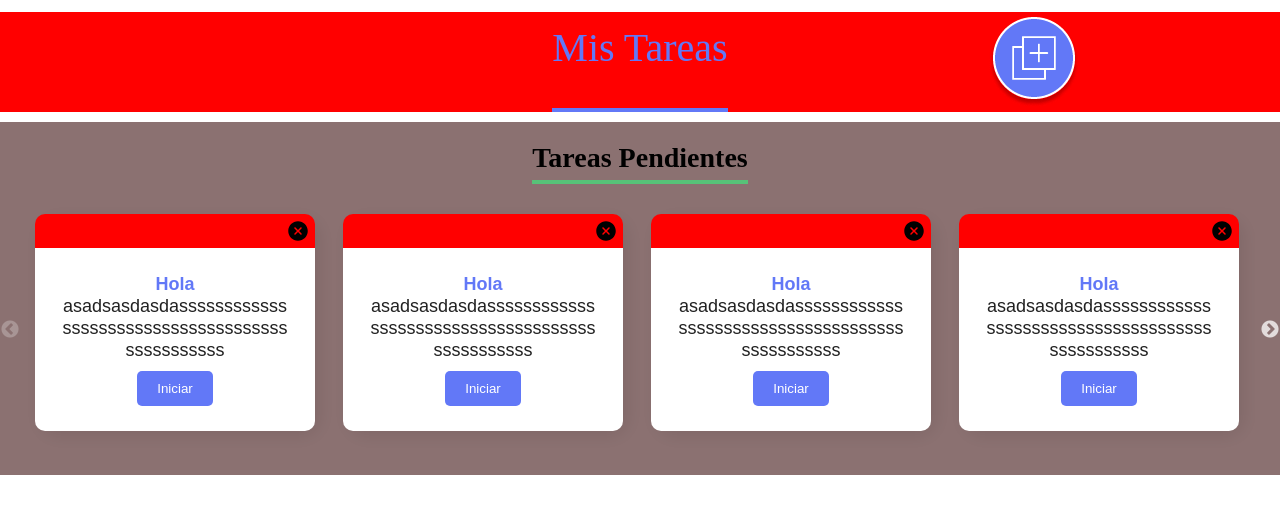
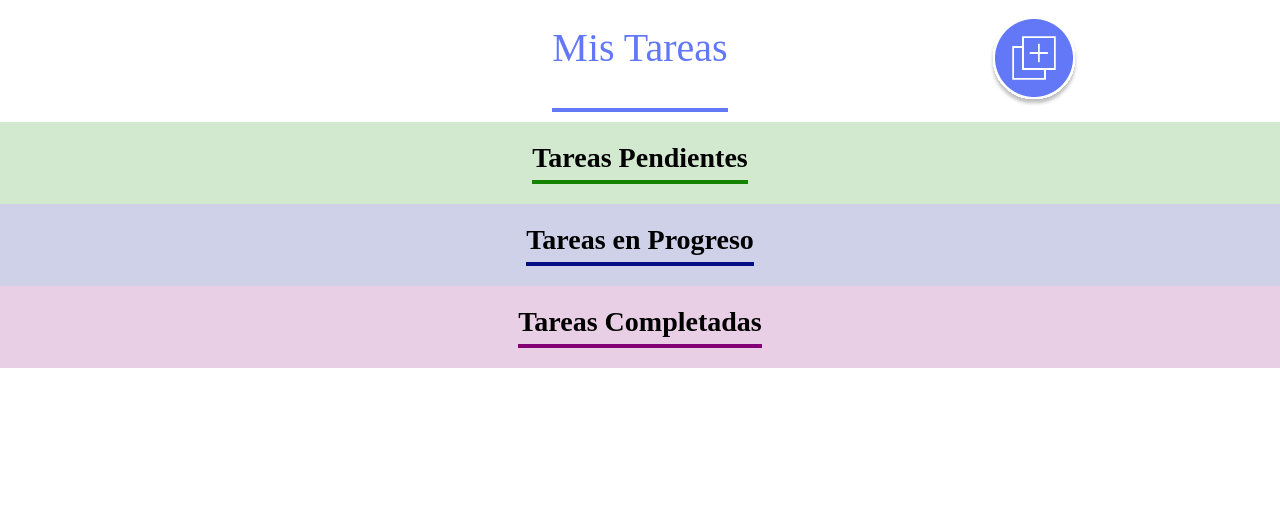
Before and after one commit to SergioR-02/laboratorio2, a React (Vite) app in the folder lab_2/: page / in a window 1280 px wide. Shown: the top 514 px of the page. Built offline with nearby package versions, Linux system fonts and the light colour scheme.

Commit message:
Desing List Task

```diff
--- a/lab_2/src/App.tsx
+++ b/lab_2/src/App.tsx
@@ -5,13 +5,12 @@ import {taskManager} from './Estructuras/gestor'
 import {Task} from './Estructuras/tareas'
 import {TipeTask} from './components/tipeTasks/TipeTask'
 
-
-
 function App() {
   const [add, setAdd] = useState(false)
   const [list, setList] = useState<Task[]>([])
+  const [progress, setProgress] = useState<Task[]>([])
+  const [completed, setCompleted] = useState<Task[]>([])
   const [crear, setCrear] = useState<string>('');
-
 
   const handleChange = () => {
     setAdd(!add)
@@ -23,24 +22,32 @@ function App() {
     setCrear(new Date().toISOString());
   }, []);
 
+  const handleStartTask = useCallback((task: Task): void => {
+    taskManager.startTask(task);
+    setCrear(new Date().toISOString());
+  },[]);
 
+  const handleCompleteTask = useCallback((): void => {
+    taskManager.completeTask();
+    setCrear(new Date().toISOString());
+  },[]);
 
   useEffect(() => {
     setList(taskManager.pendingTasks.toArray())
-
+    setProgress(taskManager.inProgressTasks.toArray())
+    setCompleted(taskManager.completedTasks.toArray())
     console.log(list)
+    console.log(progress)
+    console.log(completed)
   },[crear])
 
   return (
     <>
       <AddForm handleChange={handleChange} />
       {add && <Form handleCrteateTask={handleCrteateTask} />}
-      <div>
-        {list.map((task) => (
-          <h1 key={task.getId()}>{task.getDescripcion()}</h1>
-        ))}
-      </div>
-      <TipeTask title='Tareas Pendientes'/>
+      <TipeTask title='Tareas Pendientes' listTask={list} background="#148300"/>
+      <TipeTask title='Tareas en Progreso' listTask={progress} background="#000E83" />
+      <TipeTask title='Tareas Completadas' listTask={completed} background="#830075"/>
     </>
   )
 }
--- a/lab_2/src/Estructuras/queue.ts
+++ b/lab_2/src/Estructuras/queue.ts
@@ -25,4 +25,8 @@ export class Queue <T>{
     }
     return this.queue[0];
   }
+
+  toArray(): T[] {
+    return this.queue;
+  }
 }
--- a/lab_2/src/Estructuras/stack.ts
+++ b/lab_2/src/Estructuras/stack.ts
@@ -31,4 +31,8 @@ export class Stack<T> {
   contains(element: T): boolean {
     return this.stack.includes(element);
   }
+
+  toArray(): T[] {
+    return this.stack;
+  }
 }
--- a/lab_2/src/components/addForm/AddForm.css
+++ b/lab_2/src/components/addForm/AddForm.css
@@ -4,7 +4,6 @@
   justify-content: center;
   align-items: center;
   margin: 12px 0 10px;
-  background-color: red;
 }
 
 .titulo h2{
@@ -16,8 +15,6 @@
   color: #6278F7;
   padding-bottom: 24px;
   border-bottom: 4px solid  #6278F7;
-
-
 }
 
 .titulo img{
--- a/lab_2/src/components/tarjetas/Tarjetas.tsx
+++ b/lab_2/src/components/tarjetas/Tarjetas.tsx
@@ -1,16 +1,36 @@
 import { IoIosCloseCircle } from 'react-icons/io';
 import "./Tarjetas.css"
+import { Task } from '../../Estructuras/tareas';
 
-const Tarjetas = () => {
+const Tarjetas = ({task,backgrounds}:{task:Task,backgrounds:string}) => {
+
+  const prioridad = (prioridad:number):string => {
+    switch (prioridad) {
+      case 1:
+        return 'Alta';
+      case 2:
+        return 'Media';
+      case 3:
+        return 'Baja';
+      default:
+        return 'Desconocida';
+    }
+  }
+
+  const transparentColor = `${backgrounds}80`;
+  console.log(transparentColor)
+
+
   return(
     <div className="Tarjeta" >
       <IoIosCloseCircle className="eliminar" />
-      <div className="encabezado" >
+      <div className="encabezado" style={{ backgroundColor: backgrounds}}>
       </div>
 
       <div className="cuerpo">
-        <h4>Hola</h4>
-        <h5>asadsasdasdassssssssssssssssssssssssssssssssssssssssssssssss</h5>
+        <h4>Prioridad: {prioridad(task.getPrioridad())}</h4>
+        <h5>{task.getDescripcion()}</h5>
+        <p>Id: {task.getId()}</p>
         <button>Iniciar</button>
       </div>
     </div>
--- a/lab_2/src/components/tipeTasks/TipeTask.css
+++ b/lab_2/src/components/tipeTasks/TipeTask.css
@@ -14,7 +14,7 @@
   font-size: 28px;
   font-weight: bold;
 
-  border-bottom: 4px solid #57C278 ;
+  border-bottom: 4px solid #00028a ;
   display: inline-block;
   padding-bottom: 6px;
 }
--- a/lab_2/src/components/tipeTasks/TipeTask.tsx
+++ b/lab_2/src/components/tipeTasks/TipeTask.tsx
@@ -1,12 +1,14 @@
 import "./TipeTask.css"
 import Tarjetas from '../tarjetas/Tarjetas'
+import { Task } from "../../Estructuras/tareas";
 
 import Slider from "react-slick";
 import "slick-carousel/slick/slick.css";
 import "slick-carousel/slick/slick-theme.css";
 
 
-const TipeTask = ({title}:{title:string}) => {
+
+const TipeTask = ({title,listTask,background}:{title:string; listTask:Task[],background:string}) => {
 
   const settings = {
     dots: false,
@@ -16,20 +18,22 @@ const TipeTask = ({title}:{title:string}) => {
     slidesToScroll: 1
   };
 
+  const transparentColor = `${background}30`;
+
+
   return(
 
 
-    <section className="containerTask">
-      <h2 className="title" >{title}</h2>
+    <section className="containerTask" style={{ backgroundColor: transparentColor}}>
+      <h2 className="title" style={{ borderBottom: `4px solid ${background}` }}>{title}</h2>
       <div className="carrusel">
-        <Slider {...settings}>
-          <Tarjetas />
-          <Tarjetas />
-          <Tarjetas />
-          <Tarjetas />
-          <Tarjetas />
-          <Tarjetas />
-        </Slider>
+        {listTask.length>0 && <Slider {...settings}>
+          {
+            listTask.map((task) => (
+              <Tarjetas key={task.getId()} task={task} backgrounds={background}/>
+            ))
+          }
+        </Slider>}
       </div>
 
     </section>
```
